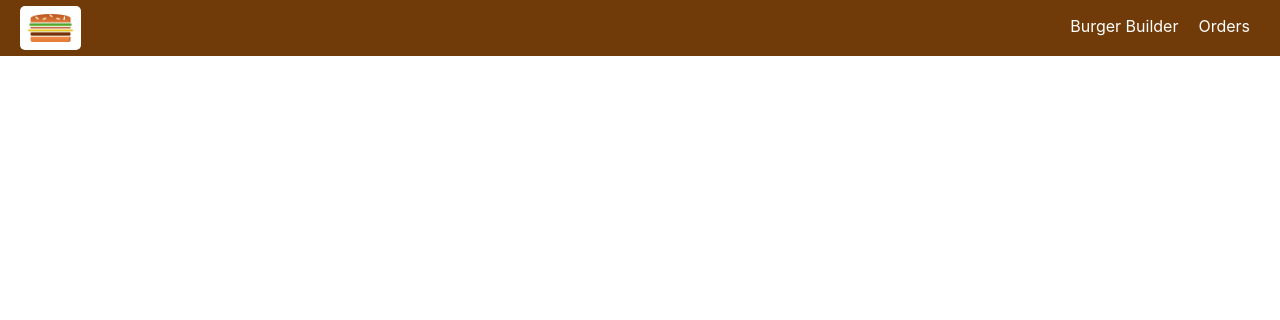
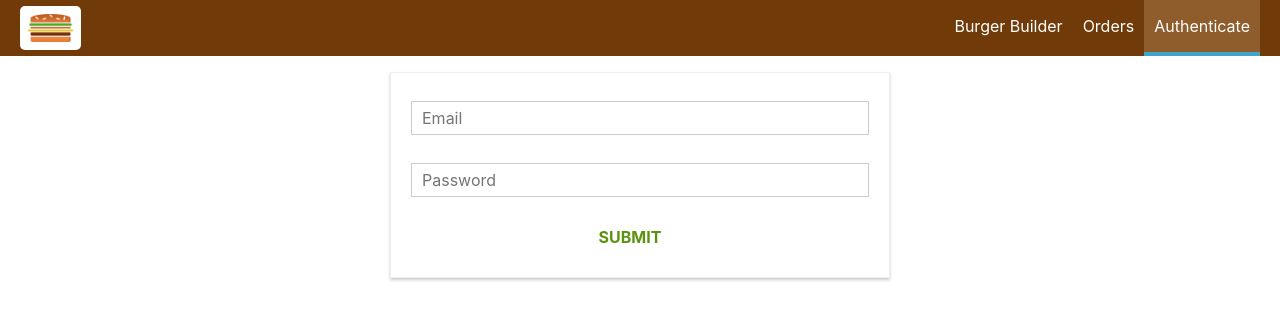
Before and after one commit to Nyweron/Burger-app, a React (Create React App) app: page /auth in a window 1280 px wide. Shown: the top 320 px of the page. Built offline with nearby package versions, Linux system fonts and the light colour scheme.

Commit message:
Added Auth page

```diff
--- a/src/App.js
+++ b/src/App.js
@@ -5,7 +5,7 @@
 import BurgerBuilder from "./containers/BurgerBuilder/BurgerBuilder";
 import Checkout from "./containers/Checkout/Checkout";
 import Orders from './containers/Orders/Orders';
-
+import Auth from './containers/Auth/Auth';
 
 class App extends Component {
   render() {
@@ -15,6 +15,7 @@
           <Switch>
             <Route path="/checkout" component={Checkout} />
             <Route path="/orders" component={Orders} />
+            <Route path="/auth" component={Auth} />
             <Route path="/" exact component={BurgerBuilder} />
           </Switch>
         </Layout>
--- a/src/components/Navigation/NavigationItems/NavigationItems.js
+++ b/src/components/Navigation/NavigationItems/NavigationItems.js
@@ -6,6 +6,7 @@
   <ul className={classes.NavigationItems}>
     <NavigationItem link="/" exact>Burger Builder</NavigationItem>
     <NavigationItem link="/orders">Orders</NavigationItem>
+    <NavigationItem link="/auth">Authenticate</NavigationItem>
   </ul>
 );
 
--- /dev/null
+++ b/src/containers/Auth/Auth.js
@@ -0,0 +1,73 @@
+import React, { Component } from "react";
+import Input from "../../components/UI/Input/Input";
+import Button from "../../components/UI/Button/Button";
+import classes from './Auth.module.css';
+
+class Auth extends Component {
+  state = {
+    controls: {
+      email: {
+        elementType: "input",
+        elementConfig: {
+          type: "email",
+          placeholder: "Email"
+        },
+        value: "",
+        validation: {
+          required: true,
+          isEmail: true
+        },
+        valid: false,
+        touched: false
+      },
+      password: {
+        elementType: "input",
+        elementConfig: {
+          type: "password",
+          placeholder: "Password"
+        },
+        value: "",
+        validation: {
+          required: true,
+          minLength: 6
+        },
+        valid: false,
+        touched: false
+      }
+    }
+  };
+
+  render() {
+    const formElementsArray = [];
+    for (let key in this.state.controls) {
+      formElementsArray.push({
+        id: key,
+        config: this.state.controls[key]
+      });
+    }
+
+    const form = formElementsArray.map(formElement => (
+      <Input
+        key={formElement.id}
+        elementType={formElement.config.elementType}
+        elementConfig={formElement.config.elementConfig}
+        value={formElement.config.value}
+        invalid={!formElement.config.valid}
+        shouldValidate={formElement.config.validation}
+        touched={formElement.config.touched}
+        changed={event => this.inputChangedHandler(event, formElement.id)}
+      />
+    ));
+
+    return (
+      <div>
+        <form className={classes.Auth}>
+          {form}
+          <Button btnType="Success">SUBMIT</Button>
+        </form>
+      </div>
+    );
+  }
+}
+
+export default Auth;
--- /dev/null
+++ b/src/containers/Auth/Auth.module.css
@@ -0,0 +1,19 @@
+.Auth {
+  margin: 20px auto;
+  widows: 80%;
+  text-align: center;
+  box-shadow: 0 2px 3px #ccc;
+  border: 1px solid #eee;
+  padding: 10px;
+  box-sizing: border-box;
+}
+
+.Input {
+  display: block;
+}
+
+@media (min-width: 600px) {
+  .Auth {
+    width: 500px;
+  }
+}
```
